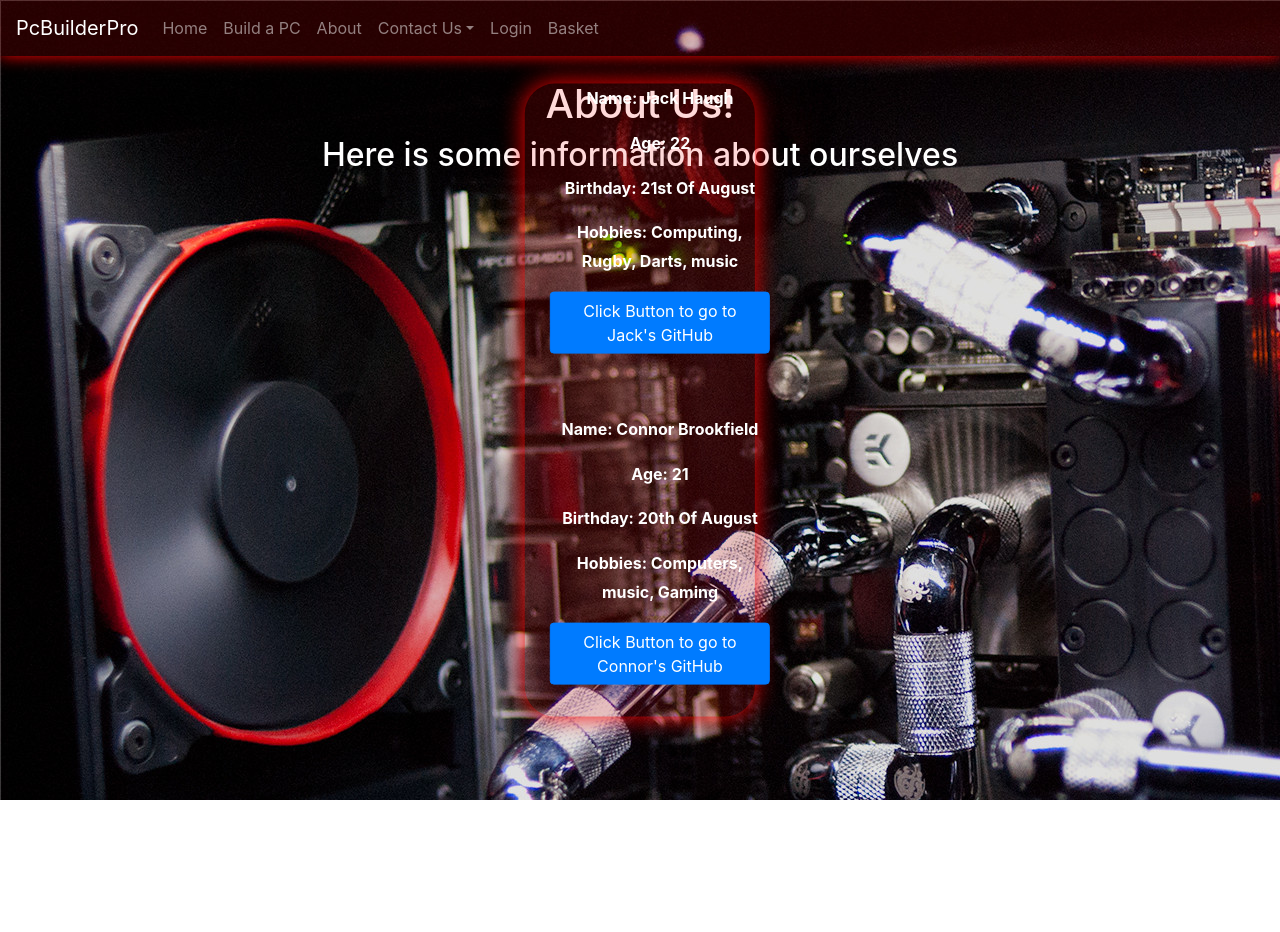
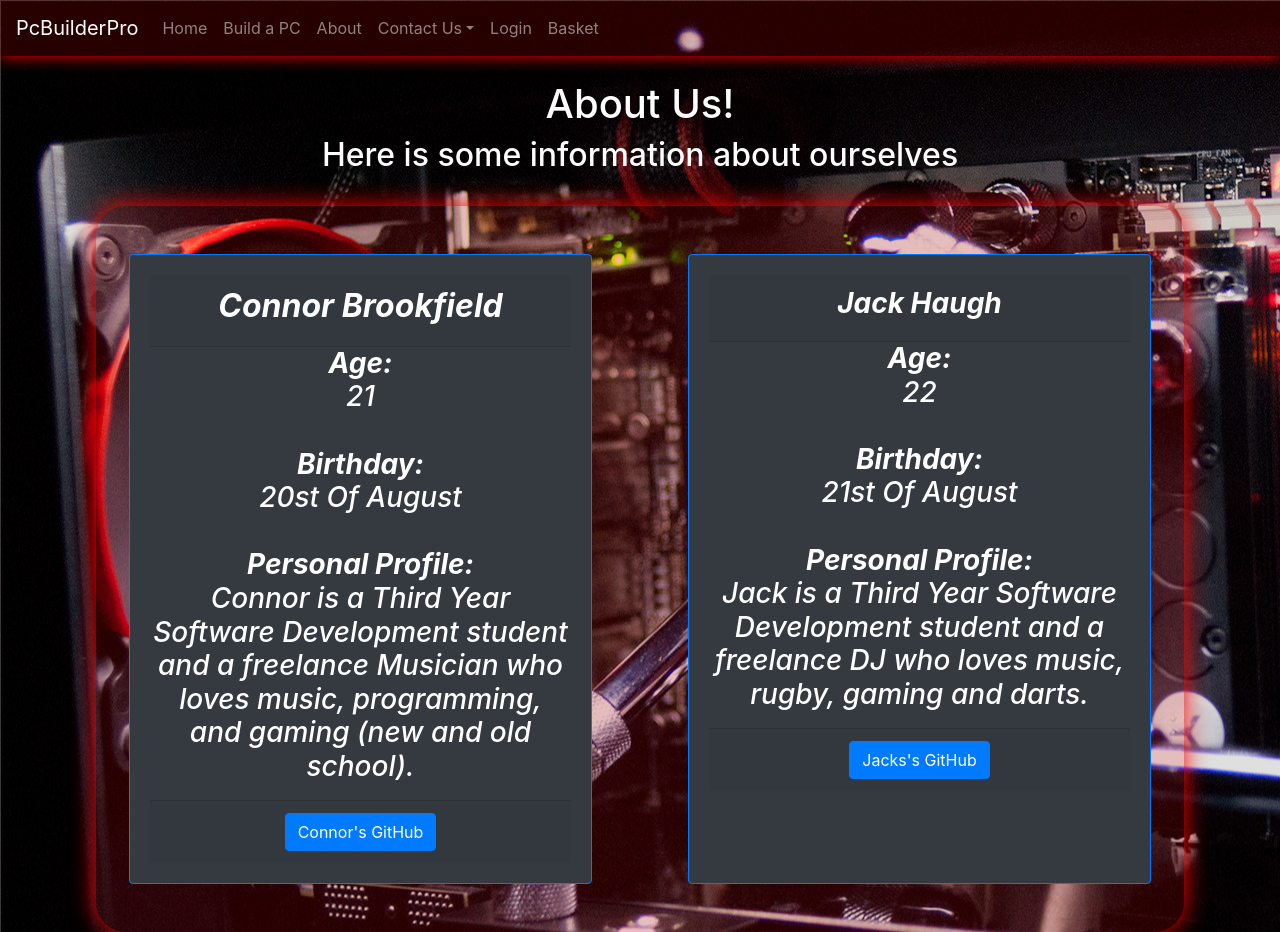
Before and after one commit to ConnorBrookfield/PC-Builder-Webapp, a React (Create React App) app: page /about in a window 1280 px wide. Before the commit the page ends 800 px from the top, so only its background shows below. Built offline with nearby package versions, Linux system fonts and the light colour scheme.

Commit message:
Tied up a few loose ends, and squashed a few bugs

```diff
--- a/src/App.css
+++ b/src/App.css
@@ -4,6 +4,7 @@
   background-repeat: repeat-y;
   color:white;
   min-height: 100vh;
+  align-items: flex-start
 }
 
 .navBarOpacity {
@@ -38,19 +39,3 @@
   background-color:rgba(255, 0, 0, 0.15);
   line-height: 1.8;
 }
-
-.aboutFormat {
-  margin-top: 2em;
-  margin-left: 6em;
-  margin-right: 6em;
-  box-shadow: 0px 0px 25px red;
-  border-radius: 30px;
-  background-color:rgba(255, 0, 0, 0.15);
-  line-height: 1.8;
-   margin: 0;
-  position: absolute;
-  top: 50%;
-  left: 50%;
-  transform: translate(-50%, -50%);
-  width: 18%;
-}
--- a/src/components/about.js
+++ b/src/components/about.js
@@ -1,7 +1,7 @@
 import React from 'react';
 import Button from 'react-bootstrap/Button';
 import '../App.css';
-import { CardDeck } from 'react-bootstrap';
+import { CardDeck, Card } from 'react-bootstrap';
 
 class About extends React.Component{
 
@@ -10,31 +10,53 @@ class About extends React.Component{
       <div>
         <h1>About Us!</h1>
           <h2>Here is some information about ourselves</h2>
-          <div class="aboutFormat">
+          <div class="bodyFormat">
+          <div class="centerElement">
           <CardDeck>
-            <ul>
-            <b>
-            <p>Name: Jack Haugh</p>
-            <p>Age: 22</p>
-            <p>Birthday: 21st Of August</p>
-            <p>Hobbies: Computing, Rugby, Darts, music</p>
-            <p><Button href="https://github.com/JackH97">Click Button to go to Jack's GitHub</Button></p>
-            </b>
-            </ul>
-
+            <Card className="bg-dark m-5 justify-content-center" border="primary">
+              <Card.Body>
+                <Card.Header><h2><b><i>Connor Brookfield</i></b></h2></Card.Header>
+                <Card.Text>
+                  <h3><i><b>Age:</b>
+                  <br></br>
+                  21
+                  <br></br><br></br>
+                  <b>Birthday:</b>
+                  <br></br>
+                  20st Of August
+                  <br></br><br></br>
+                  <b>Personal Profile:</b>
+                  <br></br>Connor is a Third Year Software Development student and a freelance Musician who loves music, programming, and gaming (new and old school).
+                  </i></h3>
+                </Card.Text>
+                <Card.Footer>
+                  <Button href="https://github.com/G00361129" target="_blank">Connor's GitHub</Button>
+                </Card.Footer>
+              </Card.Body>
+            </Card>
+            <Card className="bg-dark m-5 justify-content-center" border="primary">
+              <Card.Body>
+                <Card.Header><h3><b><i>Jack Haugh</i></b></h3></Card.Header>
+                <Card.Text>
+                <h3><i><b>Age:</b>
+                  <br></br>
+                  22
+                  <br></br><br></br>
+                  <b>Birthday:</b>
+                  <br></br>
+                  21st Of August
+                  <br></br><br></br>
+                  <b>Personal Profile:</b>
+                  <br></br>Jack is a Third Year Software Development student and a freelance DJ who loves music, rugby, gaming and darts.
+                  </i></h3>
+                </Card.Text>
+                <Card.Footer>
+                  <Button href="https://github.com/JackH97" target="_blank" >Jacks's GitHub</Button>
+                </Card.Footer>
+              </Card.Body>
+            </Card>
           </CardDeck>
-<br></br>
-         <CardDeck>
-          <ul>
-            <b>
-            <p>Name: Connor Brookfield</p>
-            <p>Age: 21</p>
-            <p>Birthday: 20th Of August</p>
-            <p>Hobbies: Computers, music, Gaming</p>
-            <p><Button href="https://github.com/G00361129">Click Button to go to Connor's GitHub</Button></p>
-            </b>
-          </ul>
-          </CardDeck>
+          </div>
         </div>
       </div>
     )
--- a/src/components/adminPanel.js
+++ b/src/components/adminPanel.js
@@ -323,8 +323,8 @@ class AdminPanel extends React.Component {
     return (
       <div>
         <h1><b>AdminPanel</b></h1>
-        <div class="bodyFormat">
-          <Dropdown>
+        <br></br>
+        <Dropdown>
             <Dropdown.Toggle variant="success" id="dropdown-basic">
               Add a Component!
             </Dropdown.Toggle>
@@ -340,6 +340,7 @@ class AdminPanel extends React.Component {
               <Dropdown.Item onSelect={this.toggleStorage}>Storage</Dropdown.Item>
             </Dropdown.Menu>
           </Dropdown>
+        <div class="bodyFormat">
           <div id="caseInput" hidden="true">
             <h1>Add a new Case!</h1>
             <div class="centerElement">
@@ -367,6 +368,7 @@ class AdminPanel extends React.Component {
                 <Button variant="primary" type="submit">Add Case</Button>
               </Form>
             </div>
+            <br></br>
           </div>
           <div id="cpuInput" hidden="true">
             <h1>Add a new CPU!</h1>
@@ -404,6 +406,7 @@ class AdminPanel extends React.Component {
                 <br/>
               </Form>
             </div>
+            <br></br>
           </div>
           <div id="motherboardInput" hidden="true">
             <h1>Add a new Motherboard!</h1>
@@ -433,6 +436,7 @@ class AdminPanel extends React.Component {
                 <br/>
               </Form>
             </div>
+            <br></br>
           </div>
           <div id="gpuInput" hidden="true">
             <h1>Add a new Graphics Card!</h1>
@@ -466,6 +470,7 @@ class AdminPanel extends React.Component {
                 <br/>
               </Form>
             </div>
+            <br></br>
           </div>
           <div id="psuInput" hidden="true">
             <h1>Add a new Power Supply!</h1>
@@ -499,6 +504,7 @@ class AdminPanel extends React.Component {
                 <br/>
               </Form>
             </div>
+            <br></br>
           </div>
           <div id="ramInput" hidden="true">
             <h1>Add Ram!</h1>
@@ -532,6 +538,7 @@ class AdminPanel extends React.Component {
                 <br/>
               </Form>
             </div>
+            <br></br>
           </div>
           <div id="storageInput" hidden="true">
             <h1>Add a new Storage Device!</h1>
@@ -565,6 +572,7 @@ class AdminPanel extends React.Component {
                 <br/>
               </Form>
             </div>
+            <br></br>
           </div>
           <div id="coolingInput" hidden="true">
             <h1>Add a new Cooler!</h1>
@@ -591,11 +599,13 @@ class AdminPanel extends React.Component {
                   <Form.Control as="input" value={this.state.Artwork} onChange={this.handleArtworkChange}/>
                 </Form.Group>
                 <Button variant="primary" type="submit">Add Cooler</Button>
-                <br/>
               </Form>
             </div>
+            <br></br>
           </div>
         </div>
+        <br></br>
+        <br></br>
       </div>
     );
   }
--- a/src/components/basket.js
+++ b/src/components/basket.js
@@ -42,6 +42,12 @@ class Basket extends React.Component{
     var psuId = sessionStorage.getItem('selectedPsu');
 
     // Checking if Object ID's have been passed, if not, give error, and send back to buildPC
+    if (caseId == null || motherboardId == null ||
+      cpuId == null || ramId == null ||
+      gpuId == null || coolerId == null ||
+      storageId == null || psuId == null){
+        this.props.history.push('/buildPc');
+    }
 
     axios.get('http://localhost:4000/api/cases/' + caseId)
     .then((response)=>{
@@ -111,7 +117,8 @@ class Basket extends React.Component{
 
   render(){
     return(
-      <div><h1>Your Basket</h1>
+      <div>
+        <h1>Your Basket</h1>
         <div class="bodyFormat">
           <div class="mx-auto justify-content-center">
             <CardDeck>
@@ -268,6 +275,8 @@ class Basket extends React.Component{
             </CardDeck>
           </div>
         </div>
+        <br></br>
+        <br></br>
       </div>
     )
   }
--- a/src/components/buildPC.js
+++ b/src/components/buildPC.js
@@ -9,9 +9,58 @@ import Storages from "./storages";
 import Psus from "./psus";
 import '../App.css';
 import axios from "axios";
-import { CardDeck, Button } from 'react-bootstrap';
+import { CardDeck, Button, Alert} from 'react-bootstrap';
 
 class BuildPC extends React.Component{
+
+  constructor(){
+    super();
+
+    // Methods
+    this.showAlertBar = this.showAlertBar.bind(this);
+  }
+  componentWillUpdate()
+  {
+    // Variables
+    if(sessionStorage.getItem("selectedCase") == null){
+      this.chosenCase = "Case";
+      this.showAlertBar();
+
+    }
+    if(sessionStorage.getItem("selectedPsu") == null){
+      this.chosenPsu = "Psu";
+      this.showAlertBar();
+    }
+    if(sessionStorage.getItem("selectedMotherboard") == null){
+      this.chosenMotherboard = "Motherboard";
+      this.showAlertBar();
+    }
+    if(sessionStorage.getItem("selectedCooler") == null){
+      this.chosenCooler = "Cooler";
+      this.showAlertBar();
+    }
+    if(sessionStorage.getItem("selectedCpu") == null){
+      this.chosenCpu = "Cpu";
+      this.showAlertBar();
+    }
+    if(sessionStorage.getItem("selectedGpu") == null){
+      this.chosenGpu = "Gpu";
+      this.showAlertBar();
+    }
+    if(sessionStorage.getItem("selectedStorage") == null){
+      this.chosenStorage = "Storage";
+      this.showAlertBar();
+    }
+    if(sessionStorage.getItem("selectedRam") == null){
+      this.chosenRam = "Ram";
+      this.showAlertBar();
+    }
+  }
+
+  showAlertBar(e){
+    document.getElementById("alertBar").hidden = false;
+  }
+
   state = {
     cases: [],
     motherboards: [],
@@ -22,15 +71,6 @@ class BuildPC extends React.Component{
     storages: [],
     psus: []
   };
-
-
-
-
-
-
-  topFunction() {
-    document.body.scrollTop = 0;
-  }
 
   componentDidMount() {
     axios.get('http://localhost:4000/api/cases')
@@ -99,52 +139,49 @@ class BuildPC extends React.Component{
 
   render(){
     return(
-      <div><h1>Welcome to the Build a PC page</h1>
-      <a name="top"></a>
+      <div height="100%" href="top">
+        <Alert variant="primary" id="alertBar" hidden="true">{this.chosenCase}{this.chosenMotherboard}{this.chosenCpu}{this.chosenRam}{this.chosenGpu}{this.chosenCooler}{this.chosenStorage}{this.chosenPsu} is not chosen!</Alert>
+        <h1>Welcome to the Build a PC page</h1>
         <div class="bodyFormat">
           <br></br>
           <h1>Cases</h1>
           <CardDeck>
             <Cases theCases={this.state.cases} ReloadDataMethod={this.ReloadDataMethod}></Cases>
           </CardDeck>
-          <br></br>
           <h1>MotherBoards</h1>
           <CardDeck>
             <Motherboards theMotherboards={this.state.motherboards} ReloadDataMethod={this.ReloadDataMethod}></Motherboards>
           </CardDeck>
-          <br></br>
           <h1>CPU'S</h1>
           <CardDeck>
             <Cpus theCpus={this.state.cpus} ReloadDataMethod={this.ReloadDataMethod}></Cpus>
           </CardDeck>
-          <br></br>
           <h1>RAM Sticks</h1>
           <CardDeck>
             <Rams theRams={this.state.rams} ReloadDataMethod={this.ReloadDataMethod}></Rams>
           </CardDeck>
-          <br></br>
           <h1>Graphics Cards</h1>
           <CardDeck>
             <Gpus theGpus={this.state.gpus} ReloadDataMethod={this.ReloadDataMethod}></Gpus>
           </CardDeck>
-          <br></br>
           <h1>Cooling</h1>
           <CardDeck>
             <Coolers theCoolers={this.state.coolers} ReloadDataMethod={this.ReloadDataMethod}></Coolers>
           </CardDeck>
-          <br></br>
           <h1>Storage Devices</h1>
           <CardDeck>
             <Storages theStorages={this.state.storages} ReloadDataMethod={this.ReloadDataMethod}></Storages>
           </CardDeck>
-          <br></br>
           <h1>Power Supplies</h1>
           <CardDeck>
             <Psus thePsus={this.state.psus} ReloadDataMethod={this.ReloadDataMethod}></Psus>
           </CardDeck>
-          <Button href="#top">Back To Top</Button>
-          <Button variant="primary" href="/basket">Go To Basket</Button>
+          <br></br>
+          <Button href="#top" >Back To Top</Button>
+          <Button variant="primary" href="/basket" sticky="top">Go To Basket</Button>
+          <br></br><br></br>
         </div>
+        <br></br><br></br>
       </div>
     )
   }
--- a/src/components/forumInstance.js
+++ b/src/components/forumInstance.js
@@ -5,22 +5,19 @@ import '../App.css';
 
 class ForumInstance extends React.Component{
 
-constructor(){
-    super();
-}
-
 render(){
     return(
-<div>
-      <br></br>
-      {this.props.forum.name}
-      <br></br>
-      {this.props.forum.email}
-      <br></br>
-      {this.props.forum.feedback}
-
-
-</div>
+        <div class="mx-auto justify-content-center">
+            <Card className="bg-dark m-4" border="primary">
+                <Card.Body>
+                    <Card.Title>Query:<i><br></br>{this.props.forum.feedback}</i></Card.Title>
+                    <br></br>
+                    <Card.Subtitle>Email: {this.props.forum.email}</Card.Subtitle>
+                    <br></br>
+                    <Card.Text>From: {this.props.forum.name} </Card.Text>
+                </Card.Body>
+            </Card>
+        </div>
 
       )
     }
--- a/src/components/forumPage.js
+++ b/src/components/forumPage.js
@@ -26,10 +26,10 @@ class ForumPage extends React.Component{
         <div>
           <h1><b>Forum Page!</b></h1>
           <h2>Welcome to the Forum page where your Querys are recieved for the community to see!!</h2>
-          <div class="aboutFormat">
-           <b>
-            <Forums theForums={this.state.forums} ReloadDataMethod={this.ReloadDataMethod}></Forums>
-            </b>
+          <div class="bodyFormat">
+          <CardDeck>
+              <Forums theForums={this.state.forums} ReloadDataMethod={this.ReloadDataMethod}></Forums>
+          </CardDeck>
           </div>
         </div>
       )
--- a/src/components/home.js
+++ b/src/components/home.js
@@ -42,16 +42,6 @@ class Home extends React.Component{
                 <Carousel.Caption><h3>ASRock TRX40 Taichi</h3></Carousel.Caption>
               </Carousel.Item>
             </Carousel>
-            <br></br>
-            <img
-            src="https://img.pngio.com/computer-update-delplogdelplog-funny-computer-png-814_555.png"
-            alt="Homepage pic"
-            height="300"
-            width="300"
-            />
-            <br></br>
-            <h2>It is {new Date().toLocaleTimeString()}.</h2>
-            <br></br>
           </div>
         </div>
       </div>
--- a/src/components/login.js
+++ b/src/components/login.js
@@ -63,6 +63,7 @@ class Login extends React.Component{
                             </Button>
                         </Form>
                     </div>
+                    <br></br>
                 </div>
             </div>
         )
--- a/src/components/query.js
+++ b/src/components/query.js
@@ -60,7 +60,6 @@ class Query extends React.Component {
   render() {
       return (
           <div>
-              <div className="App">
               <h1><b>Query Page</b></h1>
               <h2>If You have a Query that needs help leave a comment and us or our community will help!</h2>
               <div class="bodyFormat">
@@ -81,7 +80,7 @@ class Query extends React.Component {
                     <Button variant="primary" type="submit">Add Query</Button>
                   </Form>
                 </div>
-              </div>
+               <br></br>
               </div>
           </div>
       );
```
Lines whose indentation alone changed are shown as unchanged.
